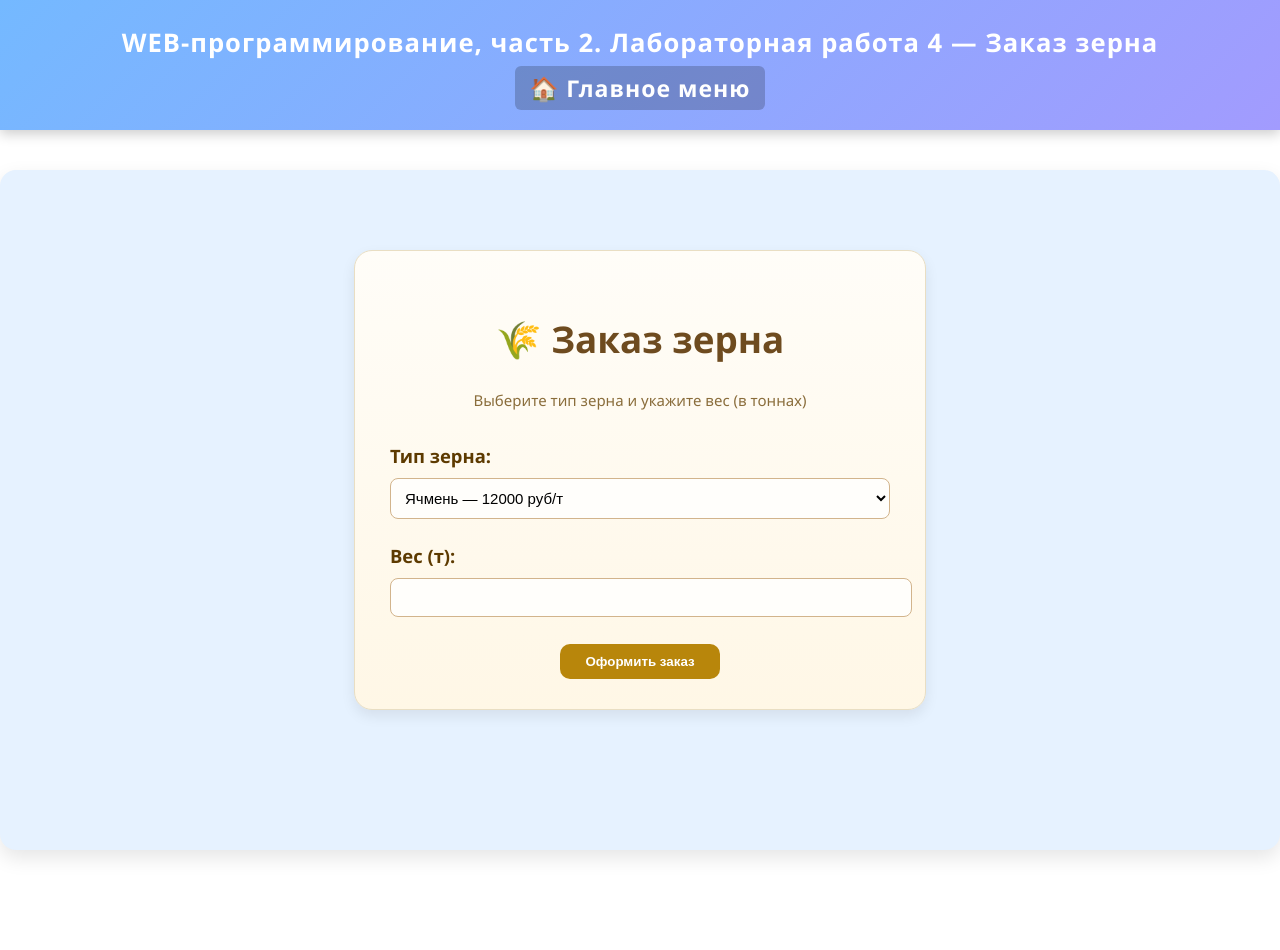
After one commit to AnNet010/web-back-labs, a Flask app: page /lab4/grain in a window 1280 px wide. The commit adds this page. Shown: the top 950 px of the page. Run offline with Flask 3, Linux system fonts and the light colour scheme.

Commit message:
Заказ зерна

```diff
--- a/lab4.py
+++ b/lab4.py
@@ -193,3 +193,48 @@ def fridge():
 
     message = f"Установлена температура: {temp}°С"
     return render_template('lab4/fridge.html', message=message, snowflakes=snowflakes)
+
+@lab4.route('/lab4/grain', methods=['GET', 'POST'])
+def grain():
+    prices = {
+        'ячмень': 12000,
+        'овёс': 8500,
+        'пшеница': 9000,
+        'рожь': 15000
+    }
+
+    if request.method == 'GET':
+        return render_template('lab4/grain.html', prices=prices)
+
+    grain_type = request.form.get('grain')
+    weight = request.form.get('weight')
+
+    if not weight:
+        error = 'Ошибка: не указан вес.'
+        return render_template('lab4/grain.html', prices=prices, error=error)
+
+    try:
+        weight = float(weight)
+    except ValueError:
+        error = 'Ошибка: вес должен быть числом.'
+        return render_template('lab4/grain.html', prices=prices, error=error)
+
+    if weight <= 0:
+        error = 'Ошибка: вес должен быть больше 0.'
+        return render_template('lab4/grain.html', prices=prices, error=error)
+
+    if weight > 100:
+        error = 'Такого объёма сейчас нет в наличии.'
+        return render_template('lab4/grain.html', prices=prices, error=error)
+
+    price_per_ton = prices.get(grain_type)
+    total = weight * price_per_ton
+    discount_info = None
+
+    if weight > 10:
+        discount = total * 0.1
+        total -= discount
+        discount_info = f'Применена скидка 10% за большой объём (-{discount:,.0f} руб.)'
+
+    message = f'Заказ успешно сформирован. Вы заказали {grain_type}. Вес: {weight} т. Сумма к оплате: {total:,.0f} руб.'
+    return render_template('lab4/grain.html', prices=prices, message=message, discount_info=discount_info)
--- /dev/null
+++ b/templates/lab4/grain.html
@@ -0,0 +1,130 @@
+{% extends "base.html" %}
+
+{% block lab %}Лабораторная работа 4 — Заказ зерна{% endblock %}
+
+{% block main %}
+<style>
+    .grain-container {
+        max-width: 500px;
+        margin: 50px auto;
+        padding: 30px 35px;
+        background: linear-gradient(180deg, #fffdf8 0%, #fff7e6 100%);
+        border-radius: 18px;
+        box-shadow: 0 6px 14px rgba(0, 0, 0, 0.08);
+        border: 1px solid #e9dec3;
+        font-family: 'Segoe UI', sans-serif;
+    }
+
+    .grain-title {
+        text-align: center;
+        color: #6e4b1f;
+        margin-bottom: 5px;
+    }
+
+    .grain-subtitle {
+        text-align: center;
+        color: #8a6d3b;
+        font-size: 15px;
+    }
+
+    .grain-form {
+        margin-top: 25px;
+    }
+
+    .grain-label {
+        font-weight: 600;
+        color: #5d3a00;
+        display: block;
+        margin-bottom: 6px;
+    }
+
+    .grain-input, .grain-select {
+        width: 100%;
+        padding: 10px;
+        border-radius: 8px;
+        border: 1px solid #d2b48c;
+        background-color: #fffefb;
+        font-size: 15px;
+    }
+
+    .grain-button {
+        background: #b8860b;
+        color: white;
+        font-weight: 600;
+        border: none;
+        border-radius: 10px;
+        padding: 10px 25px;
+        cursor: pointer;
+        transition: all 0.2s ease;
+    }
+
+    .grain-button:hover {
+        background: #a07809;
+    }
+
+    .grain-error {
+        color: #b22222;
+        font-weight: bold;
+        text-align: center;
+        margin-top: 25px;
+        background-color: #ffeaea;
+        border-radius: 8px;
+        padding: 8px 12px;
+    }
+
+    .grain-message {
+        color: #4b3b12;
+        font-weight: 600;
+        text-align: center;
+        margin-top: 25px;
+        line-height: 1.6;
+        background-color: #fdf8ed;
+        border: 1px solid #e5d4a1;
+        border-radius: 10px;
+        padding: 10px 15px;
+    }
+
+    .grain-discount {
+        color: #228b22;
+        text-align: center;
+        margin-top: 10px;
+        font-weight: 600;
+    }
+</style>
+
+<div class="grain-container">
+    <h1 class="grain-title">🌾 Заказ зерна</h1>
+    <p class="grain-subtitle">Выберите тип зерна и укажите вес (в тоннах)</p>
+
+    <form method="post" class="grain-form">
+        <div style="margin-bottom: 20px;">
+            <label for="grain" class="grain-label">Тип зерна:</label>
+            <select id="grain" name="grain" class="grain-select">
+                {% for name, price in prices.items() %}
+                    <option value="{{ name }}">{{ name|capitalize }} — {{ price }} руб/т</option>
+                {% endfor %}
+            </select>
+        </div>
+
+        <div style="margin-bottom: 25px;">
+            <label for="weight" class="grain-label">Вес (т):</label>
+            <input type="text" id="weight" name="weight" class="grain-input">
+        </div>
+
+        <div style="text-align: center;">
+            <button type="submit" class="grain-button">Оформить заказ</button>
+        </div>
+    </form>
+
+    {% if error %}
+        <div class="grain-error">{{ error }}</div>
+    {% endif %}
+
+    {% if message %}
+        <div class="grain-message">✅ {{ message }}</div>
+        {% if discount_info %}
+            <div class="grain-discount">{{ discount_info }}</div>
+        {% endif %}
+    {% endif %}
+</div>
+{% endblock %}
--- a/templates/lab4/lab4.html
+++ b/templates/lab4/lab4.html
@@ -14,5 +14,8 @@
         <li><a href="/lab4/tree">Счетчик деревьев</a></li>
         <li><a href="/lab4/login">Авторизация</a></li>
         <li><a href="/lab4/fridge">Холодильник</a></li>
+        <li><a href="/lab4/grain">Заказ зерна</a></li>
+        <li><a href="/lab4/register">Регистрация</a></li>
+        <li><a href="/lab4/users">Список пользователей</a></li>
     </ol>
 {% endblock %}
```
Also changed, not shown: templates/lab4/fridge.html (added, +100 -0 lines).
